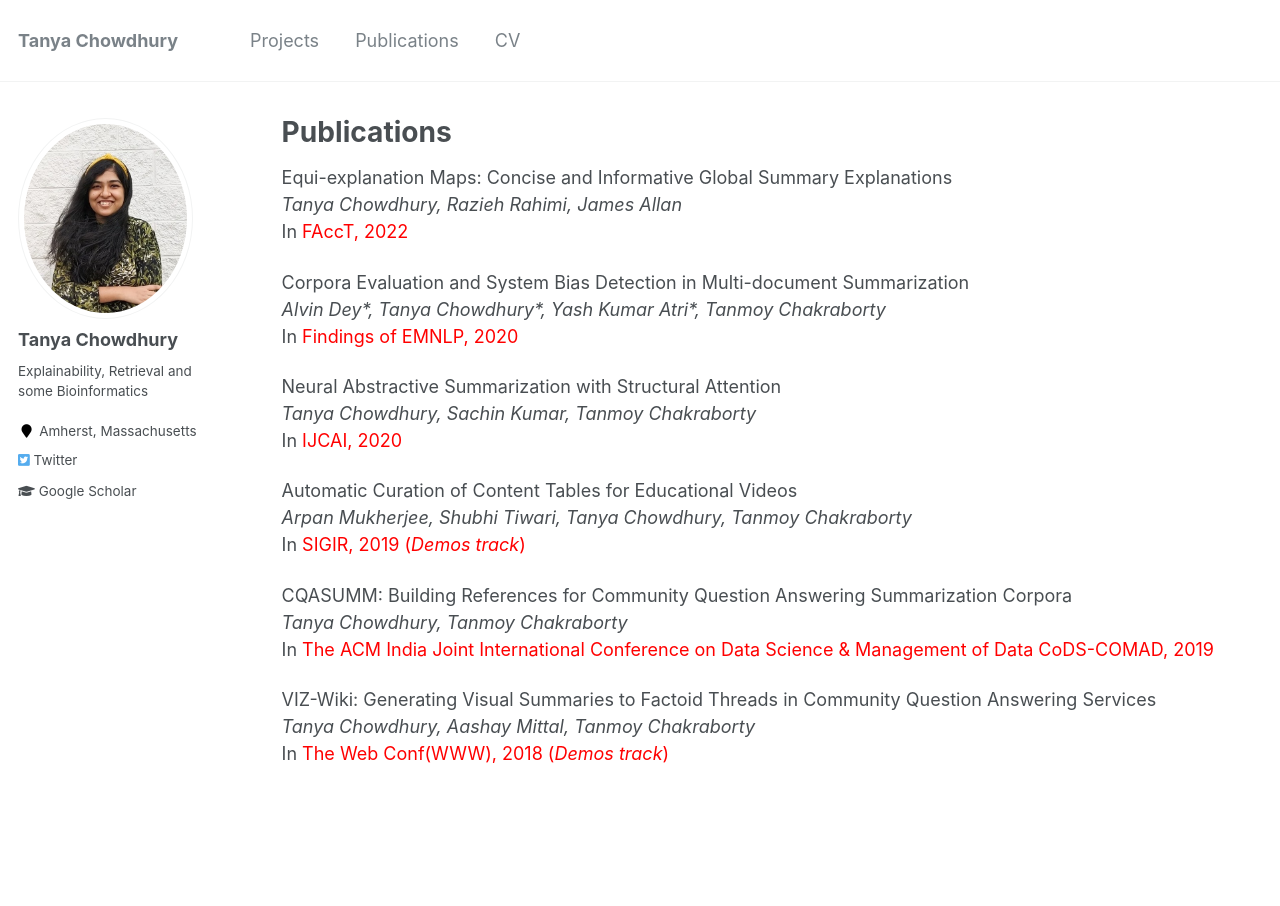
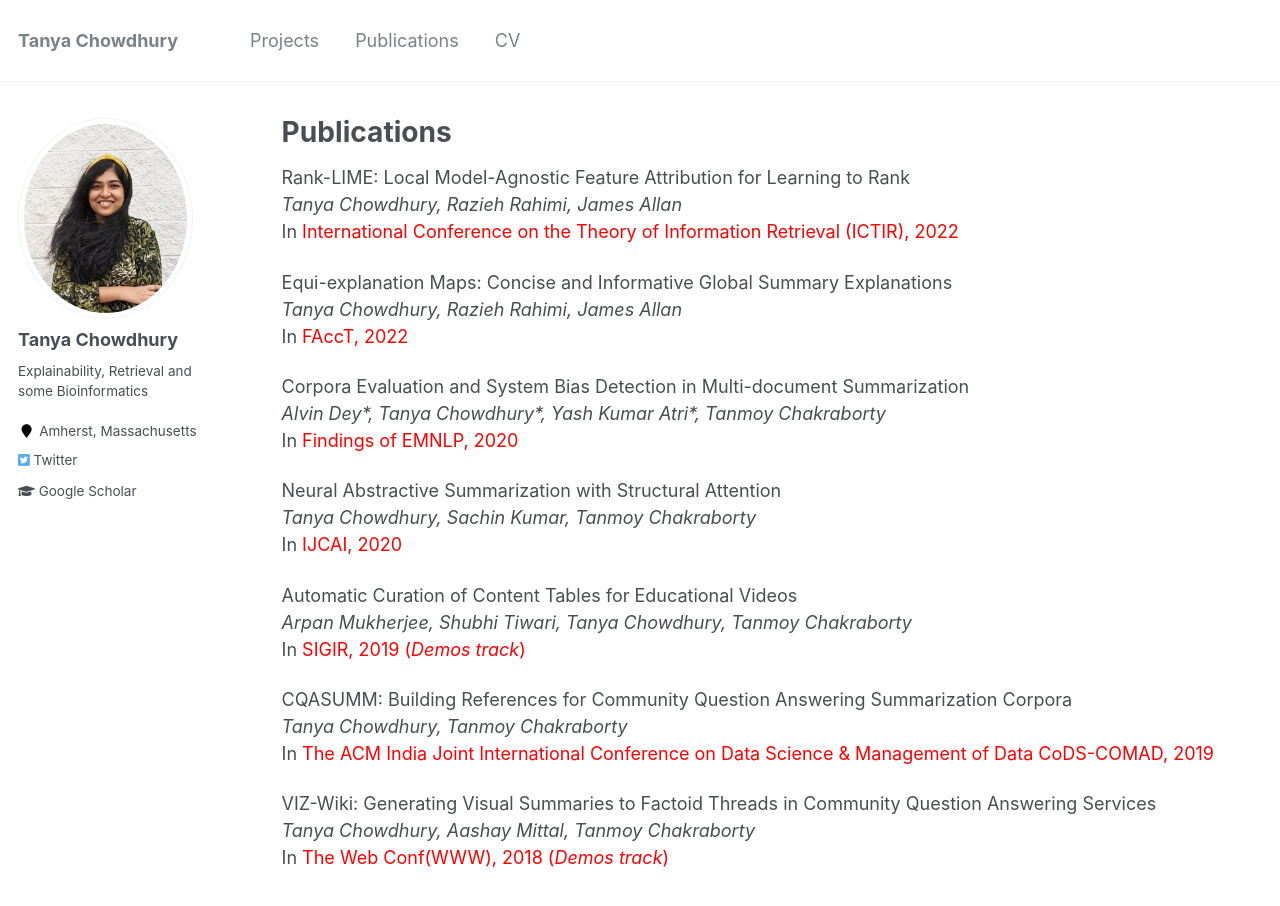
Before and after one commit to TaKneeAa/TaKneeAa.github.io, a Jekyll site: the page built from _pages/publications.md, in a window 1280 px wide and 1093 px high. Shown: the top 906 px of the window. Built offline with Jekyll 4.4.1, drawn with Linux system fonts in a browser that asks for light colours.

Commit message:
added RankLIME

```diff
--- a/_pages/publications.md
+++ b/_pages/publications.md
@@ -4,6 +4,11 @@ title: "Publications"
 permalink: /publications/
 author_profile: true
 ---
+
+Rank-LIME: Local Model-Agnostic Feature Attribution for Learning to Rank \
+*Tanya Chowdhury, Razieh Rahimi, James Allan*\
+In <span style="color:red">International Conference on the Theory of Information Retrieval (ICTIR), 2022</span>
+
 Equi-explanation Maps: Concise and Informative Global Summary Explanations \
 *Tanya Chowdhury, Razieh Rahimi, James Allan*\
 In <span style="color:red">FAccT, 2022</span>
```
